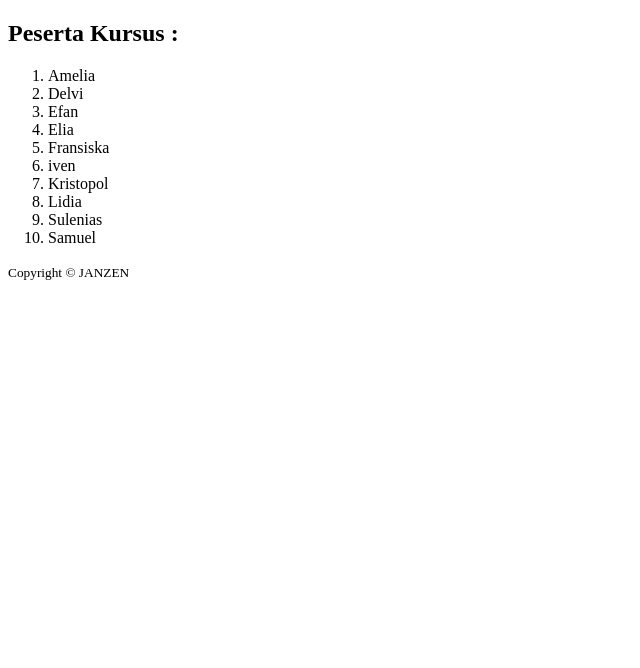
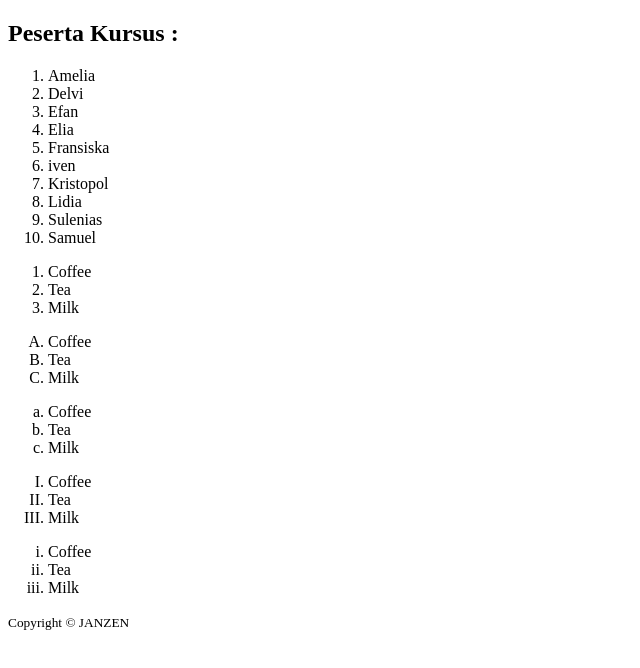
Before and after one commit to janzenfaidiban/sacode-online-2023-day02, a plain HTML site: page peserta-kursus.html in a window 1280 px wide. Shown: the whole page, without its empty margins (0-640 px from the left). Drawn offline with Linux system fonts and the light colour scheme.

Commit message:
update list

```diff
--- a/peserta-kursus.html
+++ b/peserta-kursus.html
@@ -17,6 +17,36 @@
     <li>Samuel</li>
 </ol>
 
+<ol type="1">
+    <li>Coffee</li>
+    <li>Tea</li>
+    <li>Milk</li>
+</ol>
+
+<ol type="A">
+    <li>Coffee</li>
+    <li>Tea</li>
+    <li>Milk</li>
+</ol>
+
+<ol type="a">
+    <li>Coffee</li>
+    <li>Tea</li>
+    <li>Milk</li>
+</ol>
+
+<ol type="I">
+    <li>Coffee</li>
+    <li>Tea</li>
+    <li>Milk</li>
+</ol>
+
+<ol type="i">
+    <li>Coffee</li>
+    <li>Tea</li>
+    <li>Milk</li>
+</ol>
+
 <small>Copyright &copy; JANZEN</small>
 
 </body>
```
